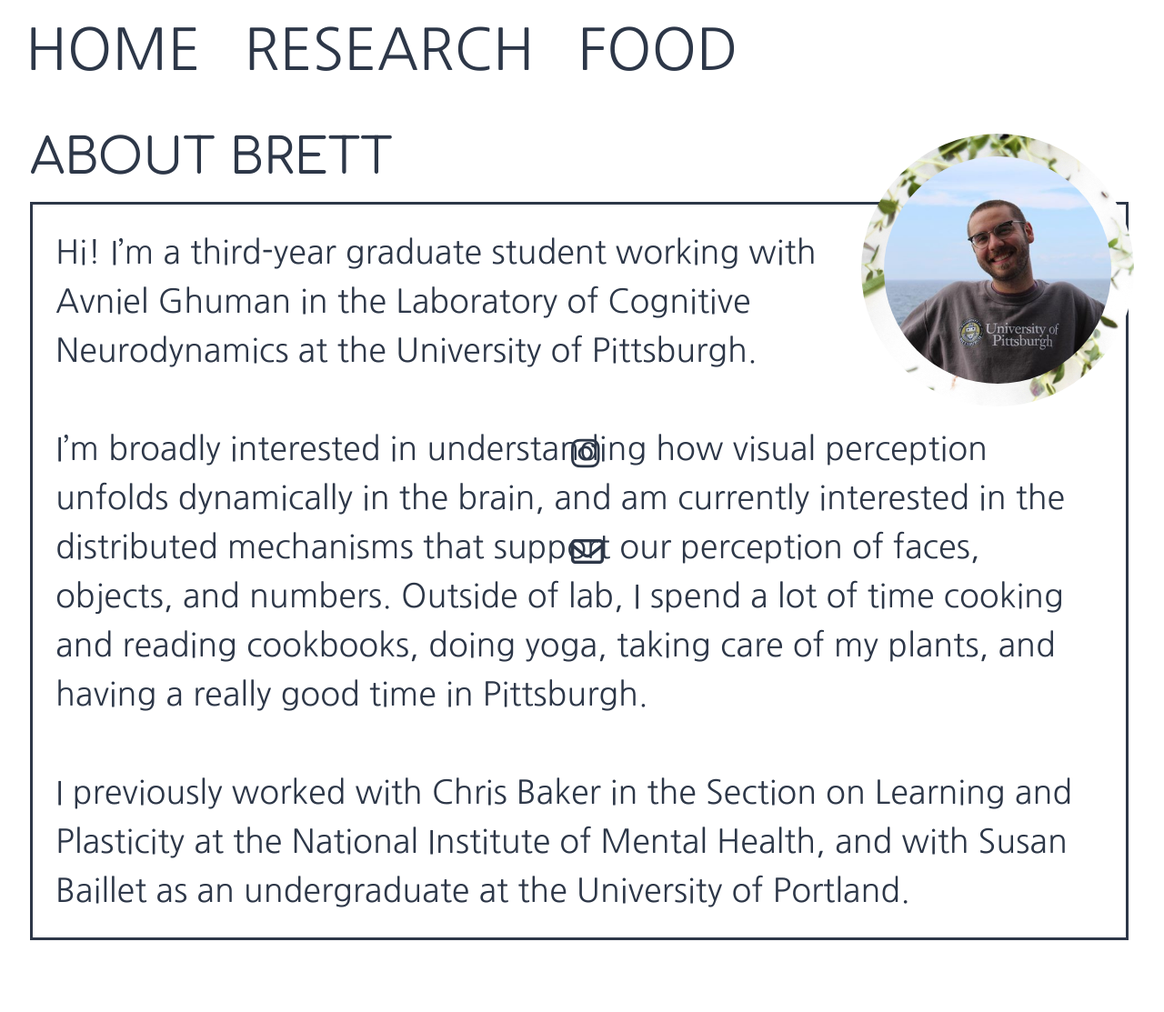
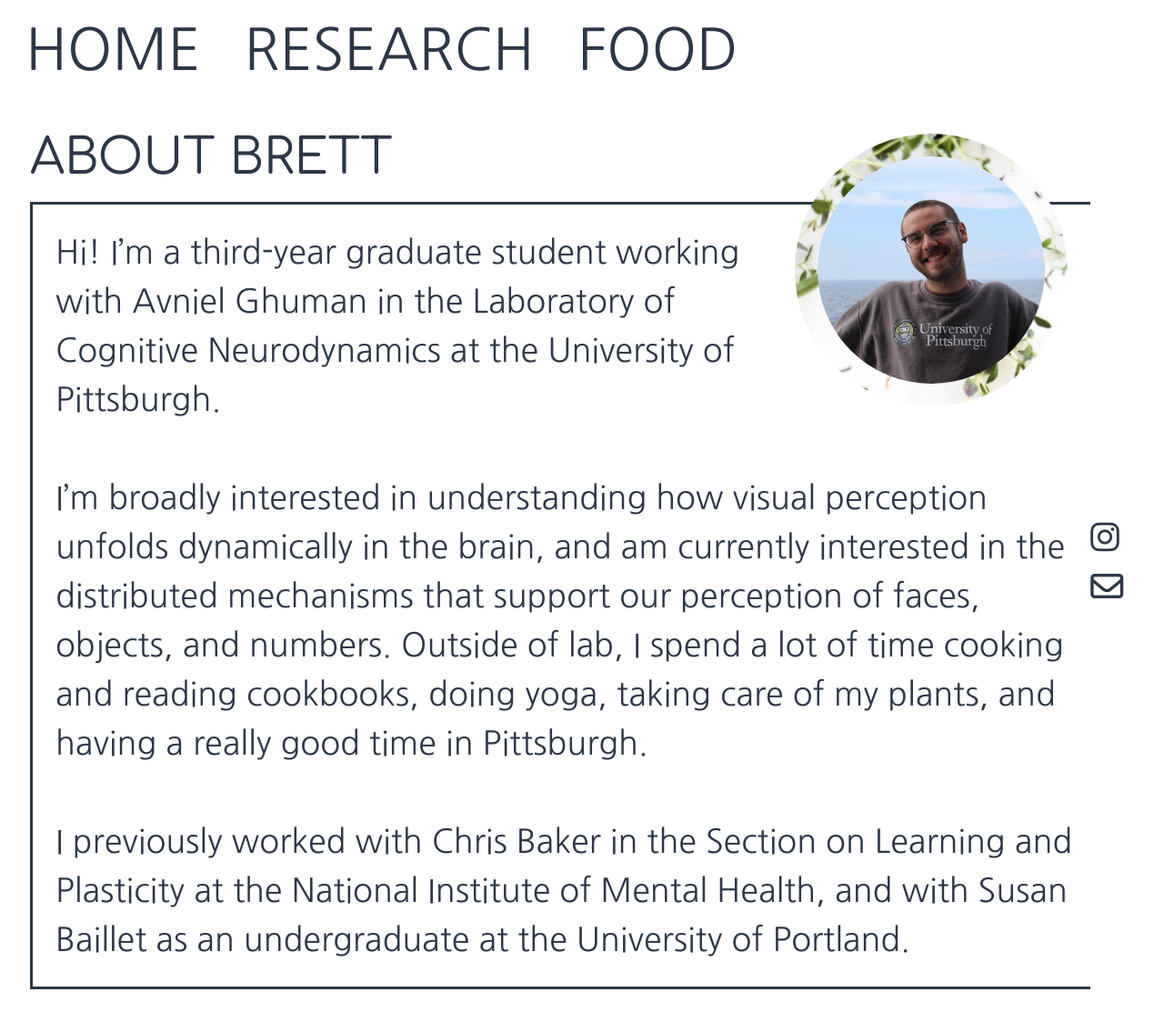
Before and after one commit to bbbankson/bbbankson.github.io, a Jekyll site: the page about.html, which Jekyll copies as it is, in a window 1280 px wide. Shown: the whole page at 91% size. Built offline with Jekyll 4.4.1, drawn with Linux system fonts in a browser that asks for light colours; nearby versions of some CDN libraries; before the commit the page ends 1059 px from its top, so only the background shows below that.

Commit message:
Update about.html

```diff
--- a/about.html
+++ b/about.html
@@ -73,19 +73,9 @@
 		}
 
 		#external_links{
-			position:absolute;
-			left:620px;
-			top:350px;
 			font-weight:bold;
-			width:75px;
-			justify-content: center;
-			align-items:center;
 		}
 
-		/*#external_links a{
-			font-size:3rem !important;
-		}
-*/
 		#external_links a:hover{
 			border-bottom: none !important;
 		}
@@ -118,13 +108,13 @@
 					<br><br>
 					I previously worked with Chris Baker in the Section on Learning and Plasticity at the National Institute of Mental Health, and with Susan Baillet as an undergraduate at the University of Portland.
 				</div>
+			</div>
 
-				<div id="external_links">
-					<a href="https://www.instagram.com/bbbangsta" ><i class="fab fa-instagram"></i></a>
-					<br><br>
-					<a href="mailto:brett.bbangston@gmail.com" ><i class="far fa-envelope"></i></a>
-				</div>
+			<div id="external_links">
+				<a href="https://www.instagram.com/bbbangsta" ><i class="fab fa-instagram"></i></a>
+				<a href="mailto:brett.bbangston@gmail.com" ><i class="far fa-envelope"></i></a>
 			</div>
+
 		</div>
 
 	</body>
```
